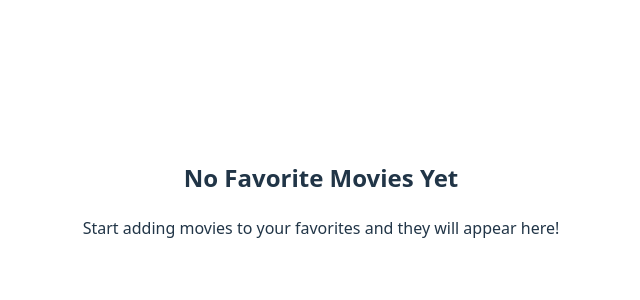
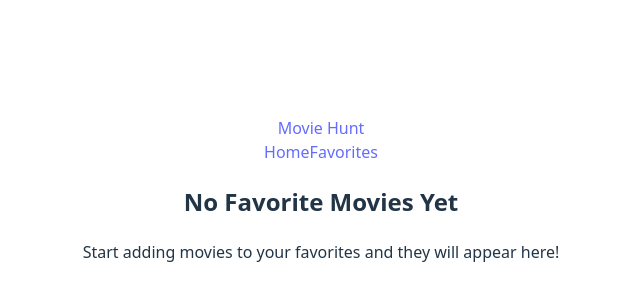
Before and after one commit to jmcaluyafuentes/movie-hunt-app, a React (Vite) app: page /favorites in a window 1280 px wide. Shown: the part 202-502 px from the top of the page, without its empty margins (319-959 px from the left). Built offline with nearby package versions, Linux system fonts and the light colour scheme.

Commit message:
feat: Add navbar component

```diff
--- a/src/App.jsx
+++ b/src/App.jsx
@@ -2,14 +2,18 @@ import { Routes, Route } from 'react-router-dom'
 import HomePage from './pages/HomePage'
 import './App.css'
 import FavoritesPage from './pages/FavoritesPage'
+import NavBar from './components/NavBar'
 
 function App() {
   return (
     <>
-      <Routes>
-        <Route path="/" element={<HomePage />}/>
-        <Route path="/favorites" element={<FavoritesPage />}/>
-      </Routes>
+      <NavBar />
+      <main className="main-content">
+        <Routes>
+          <Route path="/" element={<HomePage />}/>
+          <Route path="/favorites" element={<FavoritesPage />}/>
+        </Routes>
+      </main>
     </>
   )
 }
--- /dev/null
+++ b/src/components/NavBar.jsx
@@ -0,0 +1,18 @@
+import React from 'react'
+import { Link } from 'react-router-dom'
+
+const NavBar = () => {
+  return (
+    <nav className="navbar">
+      <div className="navbar-brand">
+        <Link to="/">Movie Hunt</Link>
+      </div>
+      <div className="navbar-links">
+        <Link to="/">Home</Link>
+        <Link to="/favorites">Favorites</Link>
+      </div>
+    </nav>
+  )
+}
+
+export default NavBar
```
